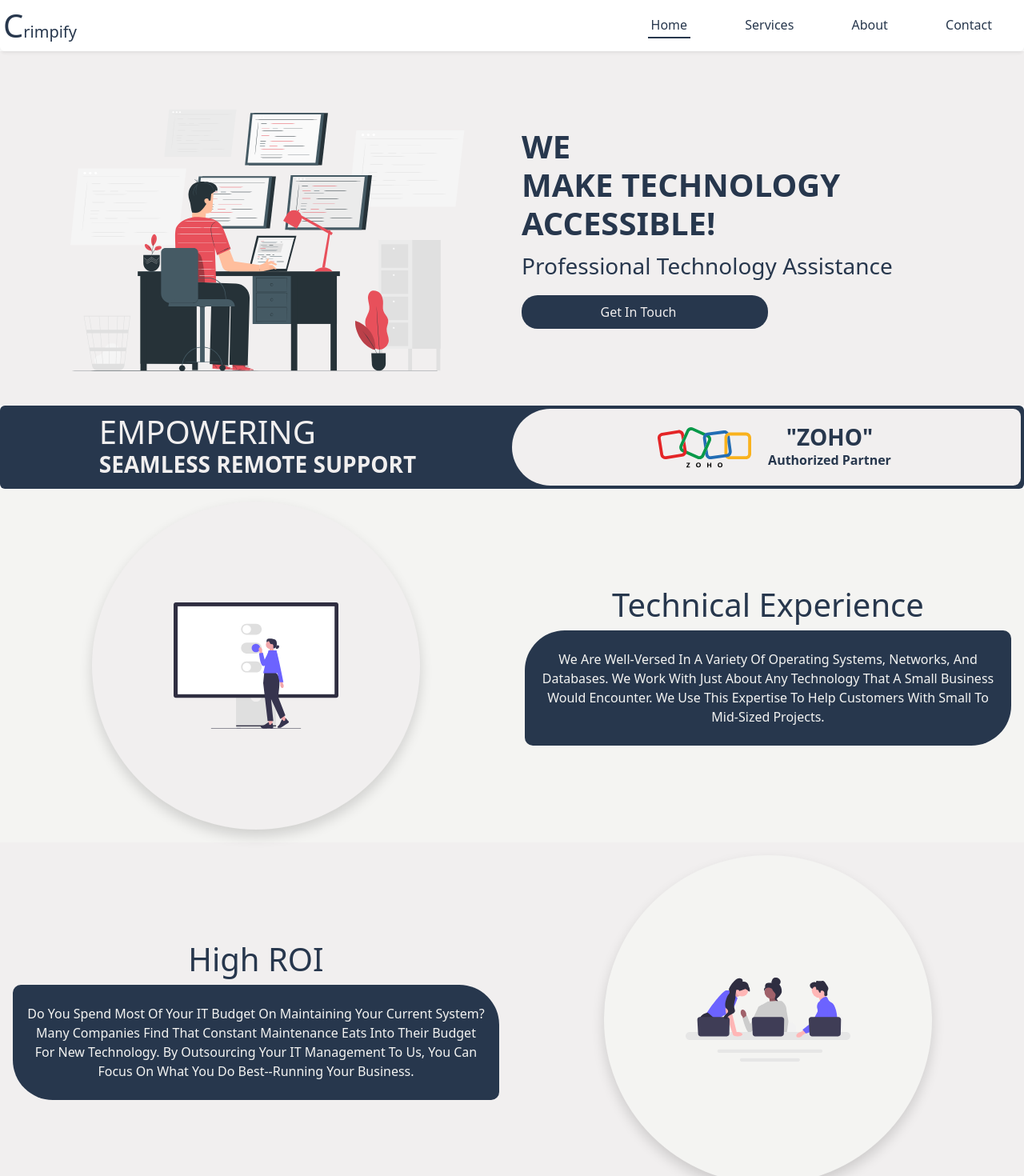
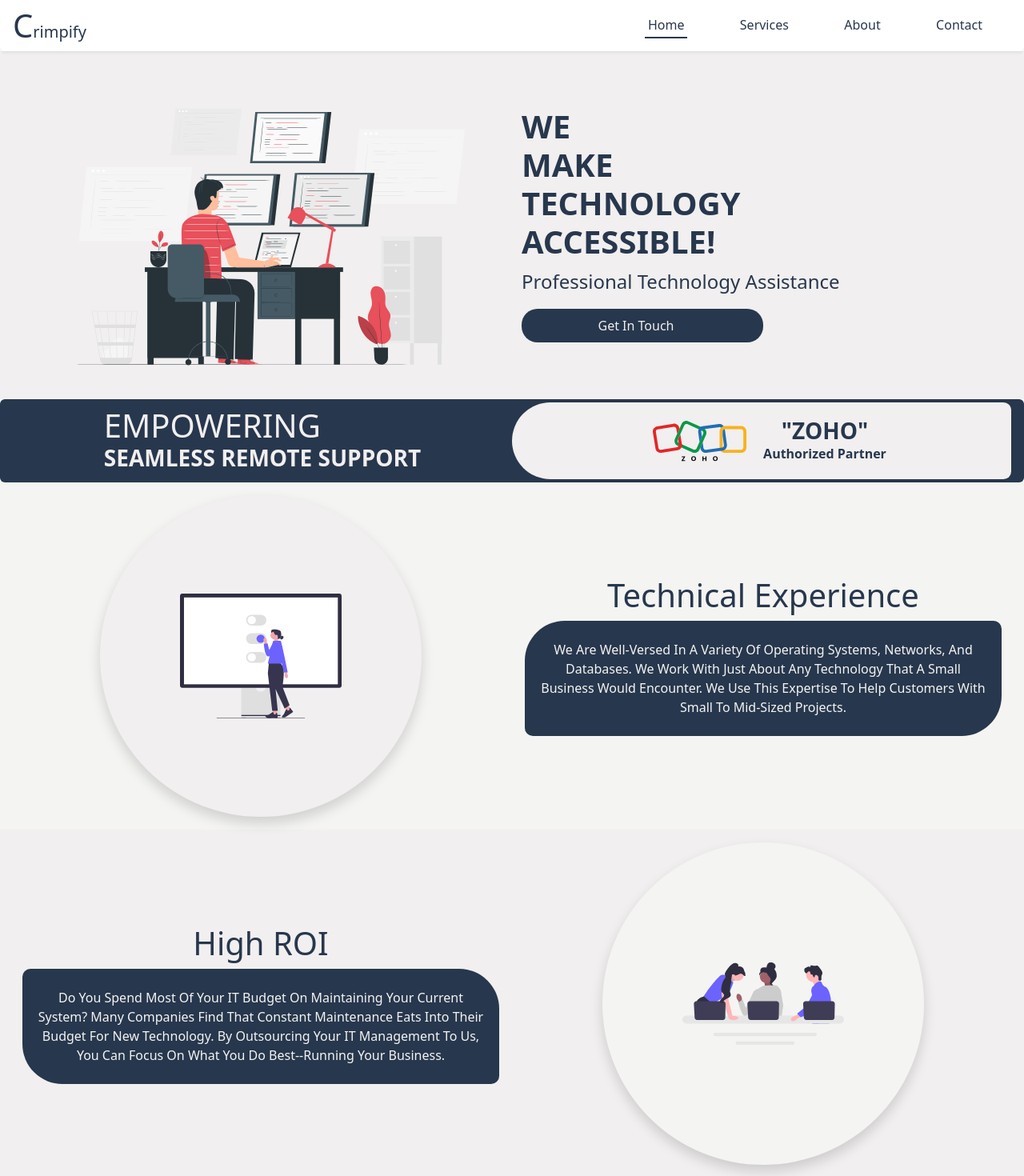
Before and after one commit to Santhosh10661/crimpify, a React (Create React App) app: page /#/ in a window 1280 px wide. Shown: the top 1470 px of the page at 80% size. Built offline with nearby package versions, Linux system fonts and the light colour scheme; some icons are missing.

Commit message:
after container modify

```diff
--- a/src/About.js
+++ b/src/About.js
@@ -22,7 +22,8 @@ function About() {
     },
   ];
   return (
-    <section className="container-fluid" style={{ background: "#f1efef" }}>
+    <section className="container-fluid " style={{ background: "#f1efef" }}>
+      <div className="container-xxl">
         <div className="container">
           <div className="row flex-column justify-content-center align-items-center">
             {/* <h1 className="text-center">Crimp's Story</h1> */}
@@ -49,6 +50,7 @@ function About() {
             })}
           </div>
         </div>
+      </div>
     </section>
   );
 }
--- a/src/Contact us.js
+++ b/src/Contact us.js
@@ -18,6 +18,7 @@ function ContactUs() {
   }, []);
   return (
     <section className="container-fluid" style={{ background: "#f1efef" }}>
+      <div className="container-xxl">
         <div className="conatiner">
           <div className="row justify-content-center align-items-center">
             {/* <h1 className="text-center text-capitalize my-2">contact us</h1> */}
@@ -62,6 +63,7 @@ function ContactUs() {
             </div>
           </div>
         </div>
+      </div>
     </section>
   );
 }
--- a/src/ContentComponents/ContentSecOne.js
+++ b/src/ContentComponents/ContentSecOne.js
@@ -10,17 +10,21 @@ function ContentSecOne() {
   };
   return (
     <section className="container-fluid" style={{ background: "#f1efef" }}>
+      <div className="container-xxl">
         <div className="row py-3">
           <img src={introimg} alt="" className="col-12 col-sm-6" />
           <div className="col-12 col-sm-6 d-flex flex-column align-items-start justify-content-center">
-          <h1
-            className=" col-8 fw-bolder text-uppercase"
+            <span
+              className="h1 col-8 fw-bolder text-uppercase"
               style={{ fontSize: "40px" }}
             >
               We <br />
-            make technology accessible!
-          </h1>
-          <p className="fs-3">Professional Technology Assistance</p>
+              make
+              <br />
+              technology
+              <br /> accessible!
+            </span>
+            <p className="fs-4">Professional Technology Assistance</p>
             <button
               className="text-capitalize btn p-2 col-6 buttonStyle"
               type="button"
@@ -31,6 +35,7 @@ function ContentSecOne() {
             </button>
           </div>
         </div>
+      </div>
     </section>
   );
 }
--- a/src/ContentComponents/ContentSecThree.js
+++ b/src/ContentComponents/ContentSecThree.js
@@ -28,19 +28,23 @@ function ContentSecThree() {
     },
   ];
   return (
-    <section className="container-fluid">
+    <main>
       {allContents.map((content) => {
         return (
+          <section
+            className="container-fluid"
+            key={content.id}
+            style={{
+              background: content.id % 2 === 0 ? "#f1efef" : "#f4f4f2",
+            }}
+          >
+            <div className="container-xxl">
               <div
                 className={
                   content.id % 2 === 0
                     ? "row flex-row-reverse py-3"
                     : "row flex-row py-3"
                 }
-            key={content.id}
-            style={{
-              background: content.id % 2 === 0 ? "#f1efef" : "#f4f4f2",
-            }}
               >
                 <div className="col-12 col-sm-6 d-flex align-items-center justify-content-center ">
                   <div
@@ -72,9 +76,11 @@ function ContentSecThree() {
                   </div>
                 </div>
               </div>
+            </div>
+          </section>
         );
       })}
-    </section>
+    </main>
   );
 }
 
--- a/src/ContentComponents/ContentSecTwo.js
+++ b/src/ContentComponents/ContentSecTwo.js
@@ -7,6 +7,7 @@ function ContentSecTwo(props) {
       className="container-fluid rounded"
       style={{ background: "#27374d" }}
     >
+      <div className="container-xxl">
         <div className="row p-1">
           <div
             className="col-12 col-sm-6 mb-1 ms-sm-0 d-flex justify-content-center align-items-center"
@@ -22,7 +23,10 @@ function ContentSecTwo(props) {
           </div>
           <div
             className="col-12 col-sm-6 d-flex justify-content-center align-items-center"
-          style={{ borderRadius: "50px 10px 10px 50px", background: "#f1efef" }}
+            style={{
+              borderRadius: "50px 10px 10px 50px",
+              background: "#f1efef",
+            }}
           >
             <img
               src={zohoLogo}
@@ -39,6 +43,7 @@ function ContentSecTwo(props) {
             </aside>
           </div>
         </div>
+      </div>
     </section>
   );
 }
--- a/src/Footer.js
+++ b/src/Footer.js
@@ -3,7 +3,7 @@ import React from "react";
 function Footer() {
   return (
     <footer
-      className="container-fluid"
+      className="container-fluid "
       style={{
         position: "relative",
         bottom: "0",
@@ -11,6 +11,7 @@ function Footer() {
         color: "#f1efef",
       }}
     >
+      <div className="container-xxl">
         <div className="container">
           <div className="row justify-content-center align-items-center py-5">
             <h1
@@ -83,8 +84,11 @@ function Footer() {
               <h3 className="m-0 mx-4 fw-bold text-uppercase">Zoho Assist</h3>
             </div>
             <p className="text-center text-capitalize fst-italic">
-            <small>copyrights &copy; 2023 crimpify - all rights reserved</small>
+              <small>
+                copyrights &copy; 2023 crimpify - all rights reserved
+              </small>
             </p>
+          </div>
         </div>
       </div>
     </footer>
--- a/src/Header.js
+++ b/src/Header.js
@@ -13,6 +13,7 @@ function Header() {
   };
   return (
     <header className="container-fluid shadow-sm py-1 rounded-bottom">
+      <div className="container-xxl">
         <nav className="row navbar navbar-expand-md navbar-light p-0">
           <NavLink to="/" className="col-2 links border-0 p-1">
             <span className="h1">C</span>
@@ -74,7 +75,11 @@ function Header() {
                 </NavLink>
               </li>
               <li className="nav-item text-capitalize h6 my-3">
-              <NavLink to="/about" className="links p-1" onClick={closeNavbar}>
+                <NavLink
+                  to="/about"
+                  className="links p-1"
+                  onClick={closeNavbar}
+                >
                   about
                 </NavLink>
               </li>
@@ -90,6 +95,7 @@ function Header() {
             </ul>
           </div>
         </nav>
+      </div>
     </header>
   );
 }
--- a/src/Services.js
+++ b/src/Services.js
@@ -40,7 +40,7 @@ function Services() {
     setServiceInfo(newInfo);
   };
   return (
-    <main className="container-fluid" style={{ background: "#f1efef" }}>
+    <main style={{ background: "#f1efef" }}>
       <div className="col text-center ">
         <span className="h1 ">S</span>
         <span className="h3 ">ervices</span>
@@ -48,12 +48,14 @@ function Services() {
       {servicesInfo.map((service) => {
         return (
           <section
-            className="row justify-content-center align-items-center my-2 p-3"
+            className="container-fluid p-0"
             key={service.id}
             style={{
               background: service.id % 2 === 0 ? "#f1efef" : "#f4f4f2",
             }}
           >
+            <div className="container-xxl">
+              <div className="row justify-content-center align-items-center my-2 p-3">
                 <h6 className="col-10 m-0 text-capitalize fw-bold">
                   {service.title}
                 </h6>
@@ -85,7 +87,8 @@ function Services() {
                         className="shadow rounded-circle d-flex justify-content-center align-items-center"
                         style={{
                           aspectRatio: "1/1",
-                      background: service.id % 2 === 0 ? "#f4f4f2" : "#f1efef",
+                          background:
+                            service.id % 2 === 0 ? "#f4f4f2" : "#f1efef",
                         }}
                       >
                         <img src={service.image} alt="" className="col-8" />
@@ -108,6 +111,8 @@ function Services() {
                     </div>
                   </div>
                 </article>
+              </div>
+            </div>
           </section>
         );
       })}
```
Lines whose indentation alone changed are shown as unchanged.
